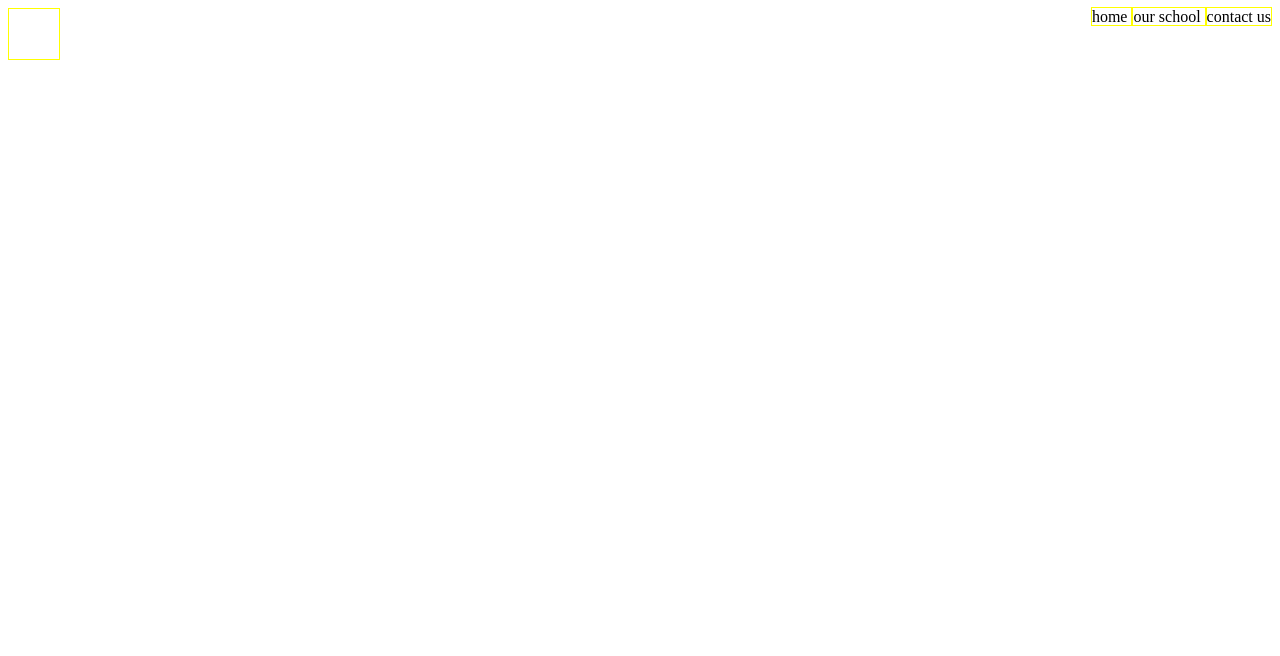
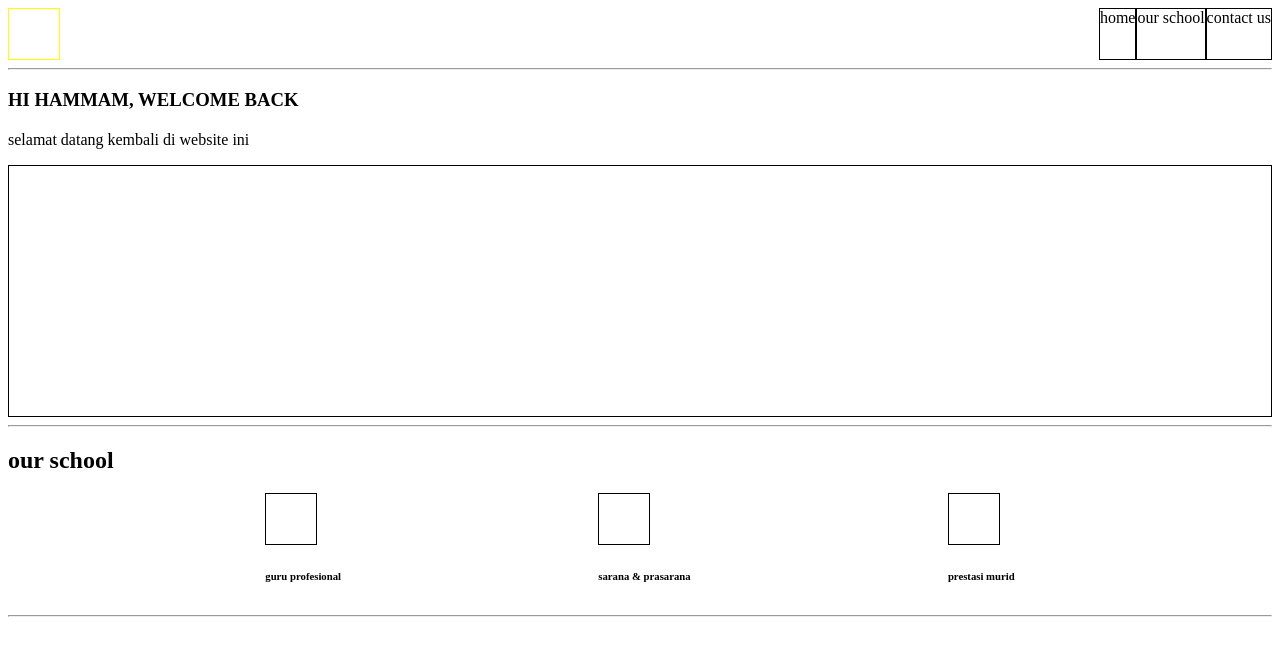
Before and after one commit to revou-fundamental-course/27-may-24-hamammzk, a plain HTML site: page index.html in a window 1280 px wide. Drawn offline with Linux system fonts and the light colour scheme.

Commit message:
perubahan 31 mei

```diff
--- a/css/styles.css
+++ b/css/styles.css
@@ -4,6 +4,11 @@ nav {
     display: flex;
     justify-content: space-between;
 }
+
+nav>section{
+    display: flex;
+}
+
 .logo-icon {
     height: 50px;
     width: 50px;
@@ -11,5 +16,16 @@ nav {
 }
 
 .nav-item {
-    border: 1px solid yellow;
+    border: 1px solid black;
 }
+
+.banner-container {
+    height: 250px;
+    border: 1px solid black;
+
+}
+
+.fasility-list {
+    display: flex;
+    justify-content: space-evenly;
+}
--- a/index.html
+++ b/index.html
@@ -1,9 +1,10 @@
 <!DOCTYPE html>
 <html lang="en">
+
 <head>
     <meta charset="UTF-8">
     <meta name="viewport" content="width=device-width, initial-scale=1.0">
-    <title>hamammzk tugas </title>
+    <title> hamammzk tugas</title>
     <link rel="stylesheet" href="css/styles.css"
 </head>
 <body>
@@ -17,5 +18,57 @@
         </section>
     </nav>
 
+    <hr>
+    <section>
+
+        <!-- home -->
+        <section>
+            <header>
+                <h1> HI HAMMAM, WELCOME BACK </h1>
+                <h2> </h2>
+            </header>
+            <article>
+                <p> selamat datang kembali di website ini </p>
+                <div class="banner-container"></div>
+            </article>
+        </section>
+
+        <hr>
+
+        <!-- our school -->
+        <section>
+            <header>
+                <h2> our school </h2>
+            </header>
+            <article class="fasility-list">
+            <div>
+                    <div style="width: 50px; height:50px; border: 1px solid black;"></div>
+                <h6> guru profesional </h6>
+            </div>
+
+            <div>
+                <div style="width: 50px; height:50px; border: 1px solid black;"></div>
+            <h6> sarana & prasarana </h6>
+            </div>
+
+            <div>
+                <div style="width: 50px; height:50px; border: 1px solid black;"></div>
+        <h6> prestasi murid </h6>
+            </div>
+
+
+            </article>
+
+        </section>
+
+        <hr>
+
+        <!-- contact us -->
+        <section></section>
+
+    </section>
+    <footer>
+
+    </footer>
 </body>
 </html>
```
